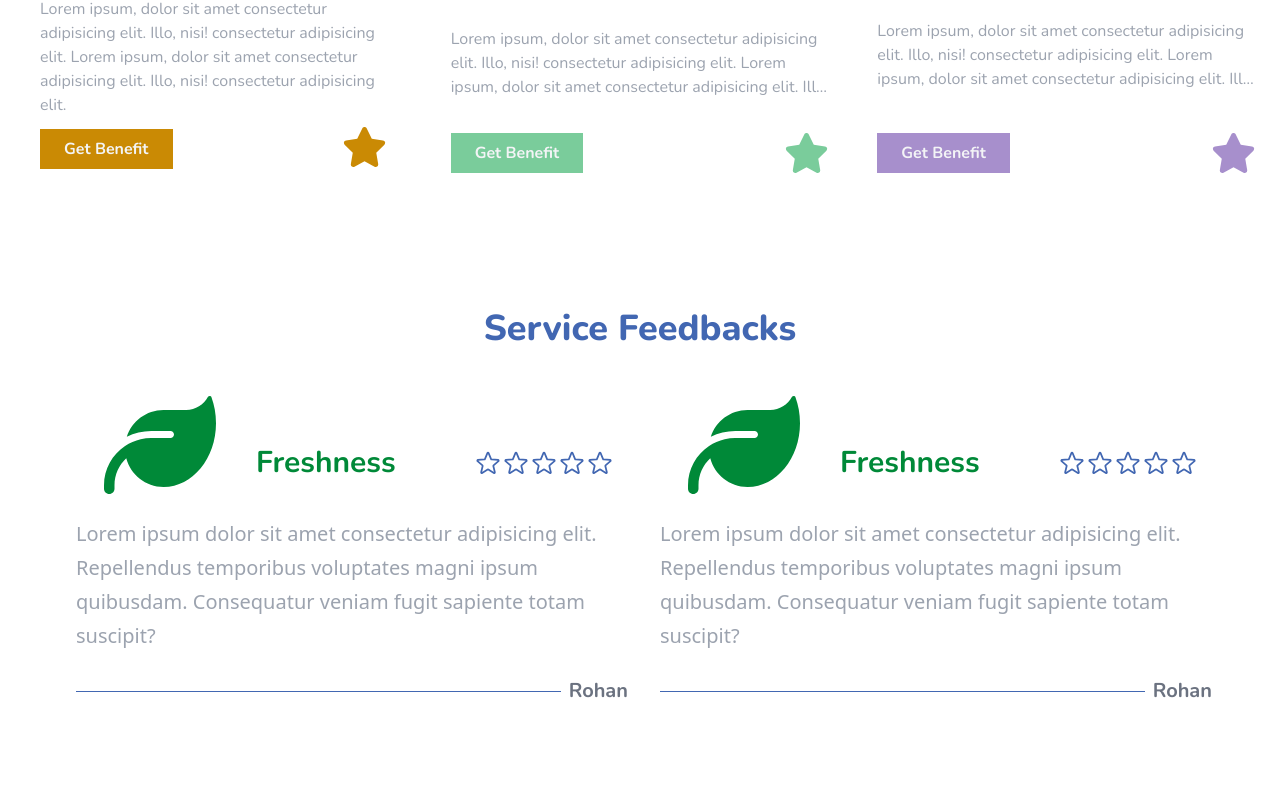
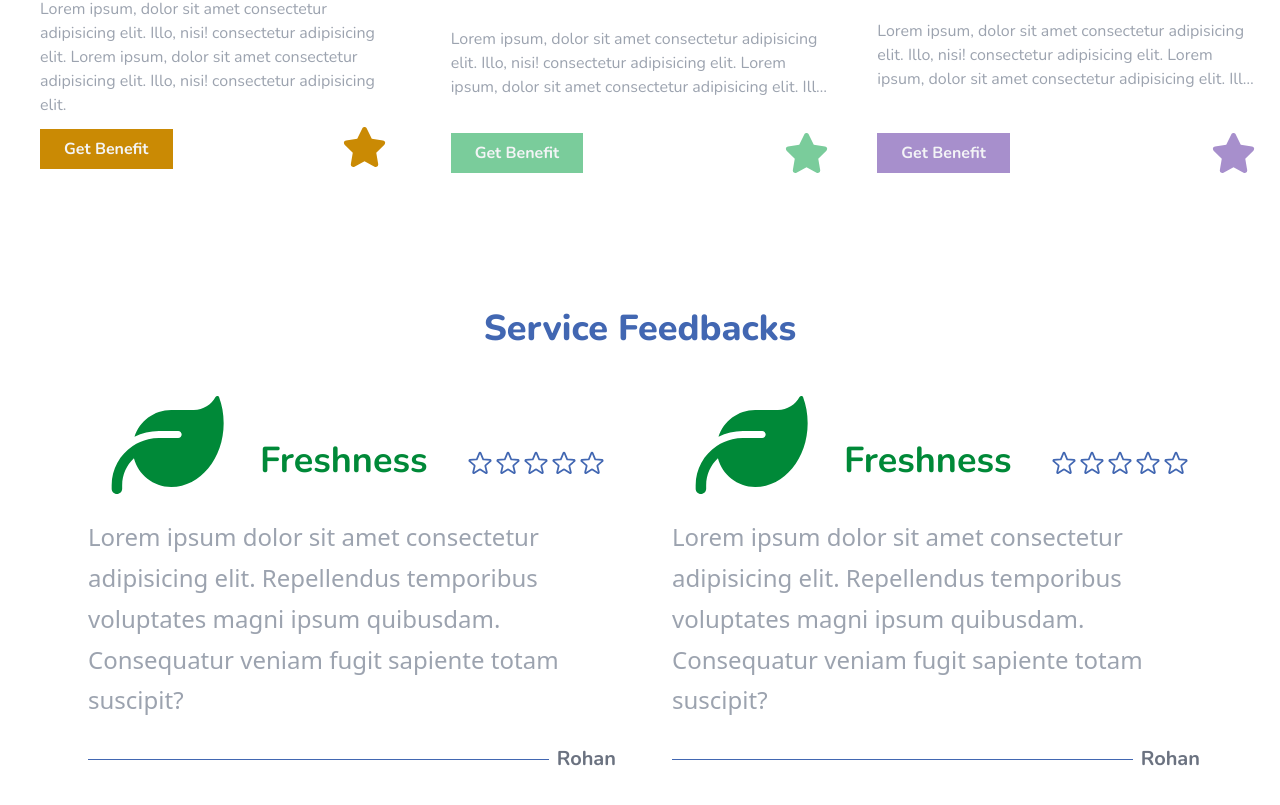
Before and after one commit to pratapbairagi/vegetable-website, a React (Vite) app in the folder client/: page / in a window 1280 px wide. Shown: the part 4821-5626 px from the top of the page. Before the commit the page ends 5590 px from the top, so only its background shows below. Built offline with nearby package versions, Linux system fonts and the light colour scheme.

Commit message:
added features of service component and feedback of services added paddind for service_feedback card

```diff
--- a/client/src/component/feedback_card.jsx
+++ b/client/src/component/feedback_card.jsx
@@ -2,7 +2,7 @@
 
 const Feedback_card = () => {
     return (
-        <div className="min-w-full min-h-full sm:min-w-80% md:min-w-70% lg:min-w-50% flex flex-col">
+        <div className="min-w-full min-h-full sm:min-w-80% md:min-w-70% lg:min-w-50% flex flex-col px-3">
                     <div className="grid grid-cols-12 w-full">
                         <div className="col-span-4 h-28 flex justify-center">
                             {/* <img src="./images/onion.png" alt="" /> */}
@@ -10,7 +10,7 @@ const Feedback_card = () => {
                                 <path d="M272 96c-78.6 0-145.1 51.5-167.7 122.5c33.6-17 71.5-26.5 111.7-26.5h88c8.8 0 16 7.2 16 16s-7.2 16-16 16H288 216s0 0 0 0c-16.6 0-32.7 1.9-48.3 5.4c-25.9 5.9-49.9 16.4-71.4 30.7c0 0 0 0 0 0C38.3 298.8 0 364.9 0 440v16c0 13.3 10.7 24 24 24s24-10.7 24-24V440c0-48.7 20.7-92.5 53.8-123.2C121.6 392.3 190.3 448 272 448l1 0c132.1-.7 239-130.9 239-291.4c0-42.6-7.5-83.1-21.1-119.6c-2.6-6.9-12.7-6.6-16.2-.1C455.9 72.1 418.7 96 376 96L272 96z" />
                             </svg>
                         </div>
-                        <p className="col-span-4 flex items-end pb-5 text-xl md:text-3xl font-bold font-nunito text-theme-green-600">Freshness</p>
+                        <p className="col-span-4 flex items-end pb-5 text-xl md:text-3xl lg:text-4xl font-bold font-nunito text-theme-green-600">Freshness</p>
                         <div className="flex col-span-4 items-end justify-center pb-6 ">
                             <svg xmlns="http://www.w3.org/2000/svg" fill="none" viewBox="0 0 24 24" strokeWidth={1.5}  className="w-5 md:w-7 stroke-theme-blue-600">
                                 <path strokeLinecap="round" strokeLinejoin="round" d="M11.48 3.499a.562.562 0 0 1 1.04 0l2.125 5.111a.563.563 0 0 0 .475.345l5.518.442c.499.04.701.663.321.988l-4.204 3.602a.563.563 0 0 0-.182.557l1.285 5.385a.562.562 0 0 1-.84.61l-4.725-2.885a.562.562 0 0 0-.586 0L6.982 20.54a.562.562 0 0 1-.84-.61l1.285-5.386a.562.562 0 0 0-.182-.557l-4.204-3.602a.562.562 0 0 1 .321-.988l5.518-.442a.563.563 0 0 0 .475-.345L11.48 3.5Z" />
@@ -34,7 +34,7 @@ const Feedback_card = () => {
 
                         </div>
                     </div>
-                    <p className="w-full text-xs md:text-xl px-3 mt-4 text-gray-400 text-nunito" style={{lineHeight:"170%"}}>Lorem ipsum dolor sit amet consectetur adipisicing elit. Repellendus temporibus voluptates magni ipsum quibusdam. Consequatur veniam fugit sapiente totam suscipit?</p>
+                    <p className="w-full text-sm md:text-xl lg:text-2xl px-3 mt-4 text-gray-400 text-nunito" style={{lineHeight:"170%"}}>Lorem ipsum dolor sit amet consectetur adipisicing elit. Repellendus temporibus voluptates magni ipsum quibusdam. Consequatur veniam fugit sapiente totam suscipit?</p>
                     <div className="w-full flex items-center gap-x-2 mt-6 px-3">
                         <span className="block w-full h-px bg-theme-blue-600"></span>
                         <span className="text-sm md:text-xl font-bold font-nunito text-gray-500">Rohan</span>
```
